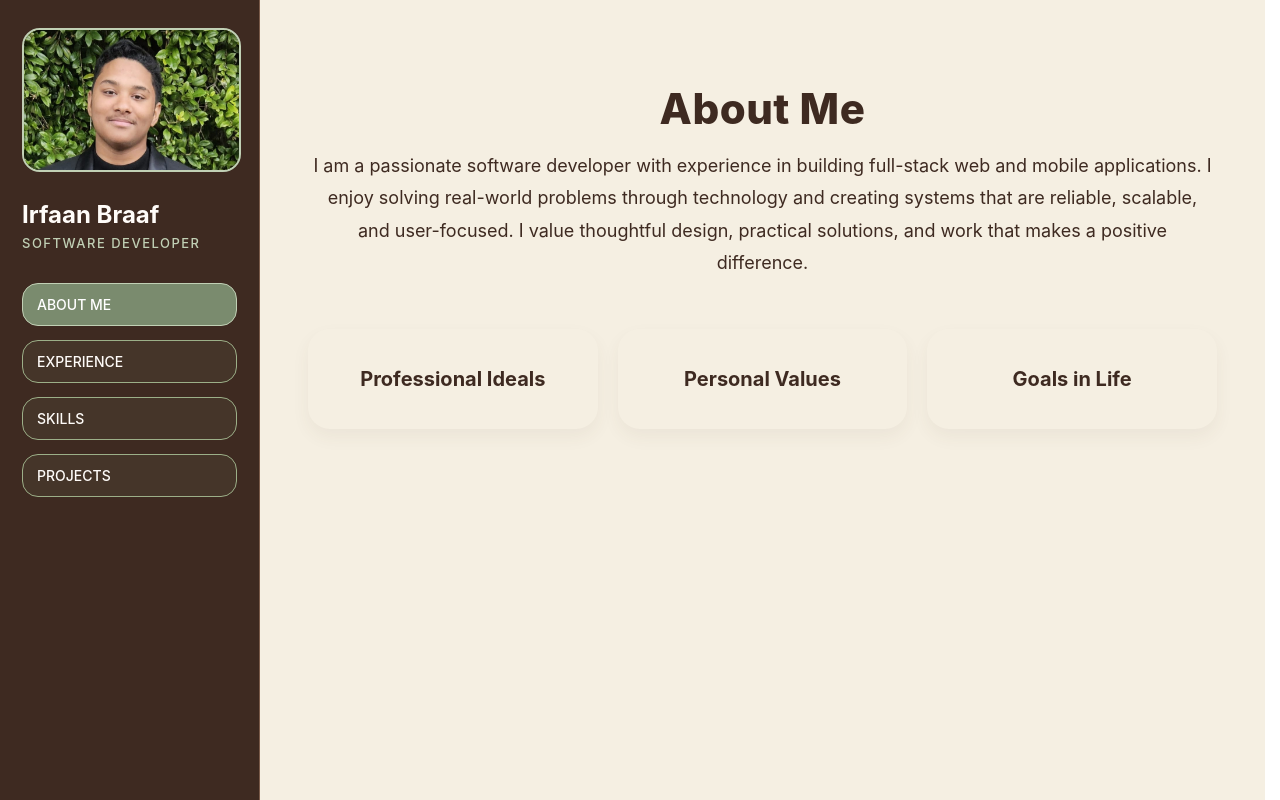
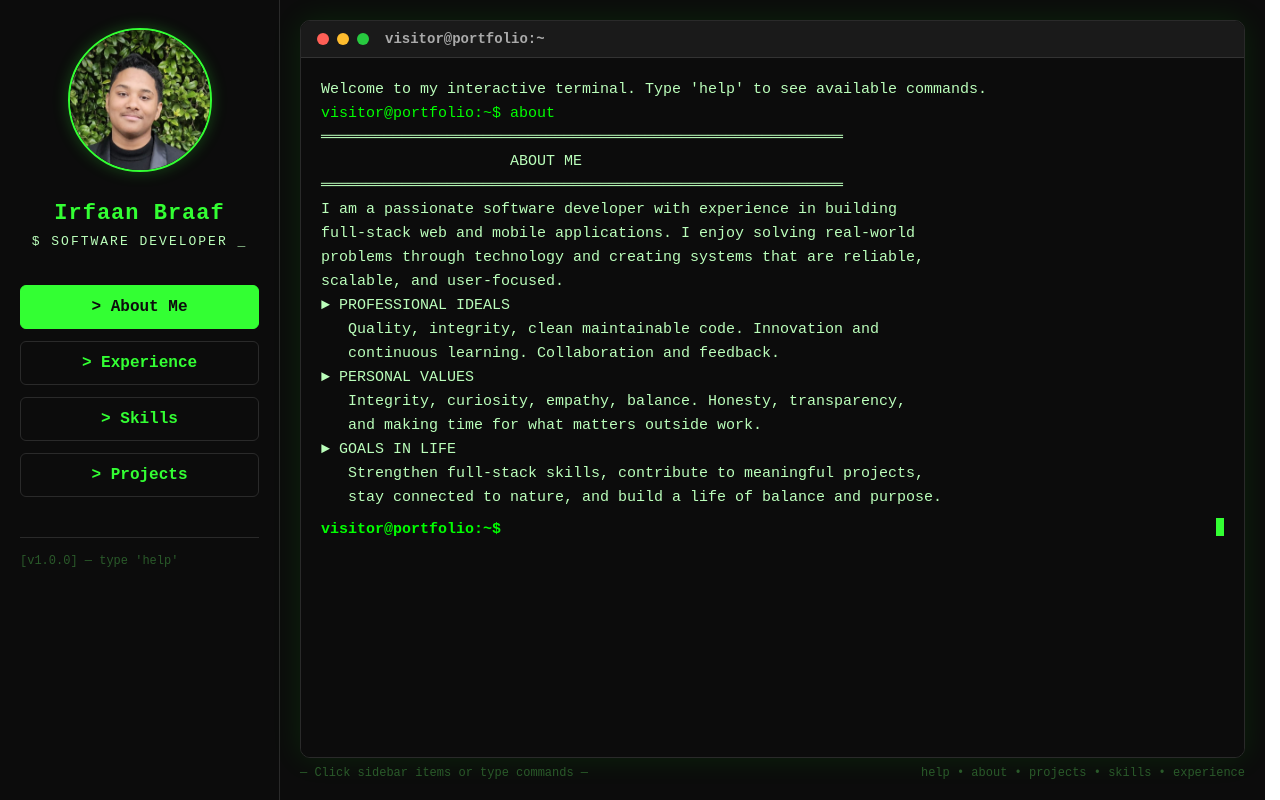
Before and after one commit to IrfaanBraaf/irfaan-portfolio, a React (Create React App) app: page / in a window 1280 px wide. Built offline with nearby package versions, Linux system fonts and the light colour scheme.

Commit message:
Update new style

```diff
--- a/src/components/Sidebar.js
+++ b/src/components/Sidebar.js
@@ -1,98 +1,123 @@
 /* eslint-disable */
-import { React } from "react";
-import { colors } from "../Config";
+import React from "react";
 import profileImg from "../images/profile.jpeg";
 
 export default function Sidebar({ activePage, onNavigate }) {
   const menuItems = ["About Me", "Experience", "Skills", "Projects"];
 
+  // Terminal‑inspired colors
+  const terminalGreen = "#33ff33";
+  const terminalDark = "#0c0c0c";
+  const terminalGray = "#1a1a1a";
+  const terminalBorder = "#2a2a2a";
+
   return (
     <div
       style={{
-        width: "260px",
-        background: colors.bark.dark,
-        color: colors.cream.light,
-        padding: "28px 22px",
-        minHeight: "100vh",
+        width: "280px",
+        background: terminalDark,
+        color: terminalGreen,
+        padding: "28px 20px",
+        height: "100vh",
         boxSizing: "border-box",
-        borderRight: `1px solid ${colors.bark.light}`,
+        borderRight: `1px solid ${terminalBorder}`,
+        fontFamily: "'Courier New', Courier, monospace",
+        overflowY: "auto",
       }}
     >
-
-      <div style={{ marginBottom: "24px" }}>
+      {/* Profile image */}
+      <div style={{ marginBottom: "24px", textAlign: "center" }}>
         <img
           src={profileImg}
           alt="Profile"
           style={{
-            width: "100%",
+            width: "140px",
             height: "140px",
             objectFit: "cover",
-            borderRadius: "18px",
-            border: `2px solid ${colors.sage.light}`,
+            borderRadius: "50%",
+            border: `2px solid ${terminalGreen}`,
+            boxShadow: `0 0 15px ${terminalGreen}40`,
           }}
         />
       </div>
 
-
-      <div style={{ marginBottom: "32px" }}>
+      {/* Name and title */}
+      <div style={{ marginBottom: "36px", textAlign: "center" }}>
         <h2
           style={{
             margin: 0,
-            fontSize: "24px",
-            fontWeight: 700,
-            color: colors.cream.light,
+            fontSize: "22px",
+            fontWeight: "bold",
+            color: terminalGreen,
+            letterSpacing: "1px",
           }}
         >
           Irfaan Braaf
         </h2>
-
         <h3
           style={{
-            margin: "6px 0 0 0",
+            margin: "8px 0 0 0",
             fontSize: "13px",
-            fontWeight: 500,
-            color: colors.sage.light,
-            letterSpacing: "1.5px",
+            fontWeight: "normal",
+            color: "#bbffbb",
             textTransform: "uppercase",
+            letterSpacing: "2px",
           }}
         >
-           Software Developer
+          $ Software Developer _
         </h3>
       </div>
 
-
+      {/* Navigation menu */}
+      <div>
         {menuItems.map((item) => (
           <div
             key={item}
             onClick={() => onNavigate(item)}
             style={{
-            margin: "14px 0",
-            padding: "12px 14px",
-            borderRadius: "16px",
+              margin: "12px 0",
+              padding: "12px 16px",
+              borderRadius: "6px",
               cursor: "pointer",
-            fontSize: "14px",
-            fontWeight: 500,
-            color: activePage === item ? "#fff" : colors.cream.light,
-            border: `1.5px solid ${activePage === item ? colors.sage.light : colors.sage.DEFAULT}`,
-            background: activePage === item ? colors.sage.dark : "rgba(156, 175, 136, 0.08)",
-            transition: "all 0.25s ease",
+              fontSize: "16px",
+              fontWeight: "bold",
+              color: activePage === item ? terminalDark : terminalGreen,
+              background: activePage === item ? terminalGreen : "transparent",
+              border: `1px solid ${activePage === item ? terminalGreen : terminalBorder}`,
+              transition: "all 0.2s ease",
+              fontFamily: "inherit",
+              textAlign: "center",
             }}
             onMouseEnter={(e) => {
-            e.currentTarget.style.background = colors.sage.dark;
-            e.currentTarget.style.color = "#fff";
-            e.currentTarget.style.borderColor = colors.sage.light;
-            e.currentTarget.style.transform = "translateX(6px)";
+              if (activePage !== item) {
+                e.currentTarget.style.background = "#1a3a1a";
+                e.currentTarget.style.borderColor = terminalGreen;
+              }
             }}
             onMouseLeave={(e) => {
-            e.currentTarget.style.background = activePage === item ? colors.sage.dark : "rgba(156, 175, 136, 0.08)";
-            e.currentTarget.style.color = activePage === item ? "#fff" : colors.cream.light;
-            e.currentTarget.style.borderColor = activePage === item ? colors.sage.light : colors.sage.DEFAULT;
-            e.currentTarget.style.transform = "translateX(0)";
+              if (activePage !== item) {
+                e.currentTarget.style.background = "transparent";
+                e.currentTarget.style.borderColor = terminalBorder;
+              }
             }}
           >
-          {item.toUpperCase()}
+            {`> ${item}`}
           </div>
         ))}
       </div>
+
+      {/* Status line */}
+      <div
+        style={{
+          marginTop: "40px",
+          fontSize: "12px",
+          color: "#2a5a2a",
+          borderTop: `1px solid ${terminalBorder}`,
+          paddingTop: "16px",
+        }}
+      >
+        [v1.0.0] — type 'help'
+      </div>
+    </div>
   );
 }
--- a/src/views/MainPage.js
+++ b/src/views/MainPage.js
@@ -1,166 +1,335 @@
 /* eslint-disable */
-import React, { useState } from "react";
-import { colors } from "../Config";
+import React, { useState, useEffect, useRef } from "react";
 
-export default function MainPage() {
-    const [hoveredCard, setHoveredCard] = useState(null);
-    const [lockedCard, setLockedCard] = useState(null);
+export default function MainPage({ externalCommand, onCommandProcessed }) {
+  const [command, setCommand] = useState("");
+  const [outputLines, setOutputLines] = useState([]);
+  const [typingText, setTypingText] = useState("");
+  const [showCursor, setShowCursor] = useState(true);
+  const terminalBodyRef = useRef(null);
+  const inputRef = useRef(null);
 
-    const cards = [
-        {
-            key: "professional",
-            title: "Professional Ideals",
-            text:
-                "My professional ideals guide every project. I believe in quality and integrity, which means writing clean, maintainable code that I can stand behind. I value innovation and continuous learning, always exploring new technologies to solve problems creatively. Collaboration is also key: I work closely with teammates and clients, sharing ideas and feedback to build the best possible product.",
-        },
-        {
-            key: "values",
-            title: "Personal Values",
-            text:
-                "Integrity, curiosity, empathy, and balance shape how I live and work. I value honesty and transparency, and I take responsibility for what I do. I enjoy learning continuously, growing through new experiences, and understanding different perspectives. I also believe in making time for family, well-being, and the things that keep life meaningful outside of work.",
-        },
-        {
-            key: "goals",
-            title: "Goals in Life",
-            text:
-                "My goals reflect both growth and purpose. Professionally, I aim to strengthen my full-stack development skills, contribute to meaningful projects, and eventually lead work that makes a real impact. Personally, I want to keep learning, stay connected to nature, and build a life that balances success, peace, and contribution to others.",
-        },
-    ];
+  const welcomeMsg =
+    "Welcome to my interactive terminal. Type 'help' to see available commands.";
 
-    const activeCard = lockedCard || hoveredCard;
+  // Welcome typing animation
+  useEffect(() => {
+    let i = 0;
+    const interval = setInterval(() => {
+      setTypingText(welcomeMsg.slice(0, i));
+      i++;
+      if (i > welcomeMsg.length) {
+        clearInterval(interval);
+        setOutputLines((prev) => [
+          ...prev,
+          { type: "output", content: welcomeMsg },
+          { type: "output", content: "" },
+        ]);
+        // After welcome finishes, automatically run "about"
+        setTimeout(() => {
+          executeCommand("about");
+        }, 300);
+      }
+    }, 40);
+    return () => clearInterval(interval);
+  }, []);
+
+  // Blinking cursor
+  useEffect(() => {
+    const blinkInterval = setInterval(() => {
+      setShowCursor((prev) => !prev);
+    }, 530);
+    return () => clearInterval(blinkInterval);
+  }, []);
+
+  // Auto-scroll
+  useEffect(() => {
+    if (terminalBodyRef.current) {
+      terminalBodyRef.current.scrollTop = terminalBodyRef.current.scrollHeight;
+    }
+  }, [outputLines]);
+
+  // Focus input
+  useEffect(() => {
+    inputRef.current?.focus();
+  }, []);
+
+  // Listen for external command from sidebar
+  useEffect(() => {
+    if (externalCommand && externalCommand.trim() !== "") {
+      executeCommand(externalCommand);
+      if (onCommandProcessed) onCommandProcessed();
+    }
+  }, [externalCommand]);
+
+  const executeCommand = (cmd) => {
+    const trimmedCmd = cmd.trim().toLowerCase();
+    if (!trimmedCmd) return;
+
+    // Add command line to output
+    setOutputLines((prev) => [
+      ...prev,
+      { type: "command", content: `visitor@portfolio:~$ ${cmd}` },
+    ]);
+
+    let response = "";
+    let responseType = "output";
+
+    switch (trimmedCmd) {
+      case "help":
+        response =
+          "Available commands:\n" +
+          "  about       - Learn about my professional ideals, values, and goals\n" +
+          "  projects    - See a list of my projects\n" +
+          "  experience  - View my work experience\n" +
+          "  skills      - Check out my technical skills\n" +
+          "  clear       - Clear the terminal screen\n" +
+          "  help        - Show this help message";
+        break;
+      case "about":
+        response = formatAboutOutput();
+        break;
+      case "projects":
+        response = formatProjectsOutput();
+        break;
+      case "experience":
+        response = formatExperienceOutput();
+        break;
+      case "skills":
+        response = formatSkillsOutput();
+        break;
+      case "clear":
+        setOutputLines([]);
+        return;
+      default:
+        response = `Command not found: ${trimmedCmd}. Type 'help' for available commands.`;
+        responseType = "error";
+    }
+
+    if (response) {
+      const lines = response.split("\n");
+      lines.forEach((line) => {
+        setOutputLines((prev) => [...prev, { type: responseType, content: line }]);
+      });
+      setOutputLines((prev) => [...prev, { type: "output", content: "" }]);
+    }
+  };
+
+  const handleCommandSubmit = (e) => {
+    e.preventDefault();
+    executeCommand(command);
+    setCommand("");
+  };
+
+  // Formatting functions (unchanged from your original)
+  const formatAboutOutput = () => {
+    return (
+      "══════════════════════════════════════════════════════════\n" +
+      "                     ABOUT ME\n" +
+      "══════════════════════════════════════════════════════════\n\n" +
+      "I am a passionate software developer with experience in building\n" +
+      "full-stack web and mobile applications. I enjoy solving real-world\n" +
+      "problems through technology and creating systems that are reliable,\n" +
+      "scalable, and user-focused.\n\n" +
+      "► PROFESSIONAL IDEALS\n" +
+      "   Quality, integrity, clean maintainable code. Innovation and\n" +
+      "   continuous learning. Collaboration and feedback.\n\n" +
+      "► PERSONAL VALUES\n" +
+      "   Integrity, curiosity, empathy, balance. Honesty, transparency,\n" +
+      "   and making time for what matters outside work.\n\n" +
+      "► GOALS IN LIFE\n" +
+      "   Strengthen full-stack skills, contribute to meaningful projects,\n" +
+      "   stay connected to nature, and build a life of balance and purpose."
+    );
+  };
+
+  const formatProjectsOutput = () => {
+    return (
+      "══════════════════════════════════════════════════════════\n" +
+      "                    PROJECTS\n" +
+      "══════════════════════════════════════════════════════════\n\n" +
+      "📁 Project Alpha\n" +
+      "   A full-stack e-commerce platform with React and Node.js\n" +
+      "   Tech: React, Express, MongoDB, Stripe\n\n" +
+      "📁 TaskFlow\n" +
+      "   Collaborative task management app with real-time updates\n" +
+      "   Tech: Next.js, Tailwind, Prisma, PostgreSQL\n\n" +
+      "📁 WeatherDash\n" +
+      "   Beautiful weather dashboard with interactive maps\n" +
+      "   Tech: TypeScript, D3.js, OpenWeather API"
+    );
+  };
+
+  const formatExperienceOutput = () => {
+    return (
+      "══════════════════════════════════════════════════════════\n" +
+      "                   WORK EXPERIENCE\n" +
+      "══════════════════════════════════════════════════════════\n\n" +
+      "► Senior Developer @ TechCorp (2022–Present)\n" +
+      "   - Lead frontend architecture for customer dashboard\n" +
+      "   - Mentored junior developers, improved performance by 40%\n\n" +
+      "► Full-Stack Engineer @ StartupX (2020–2022)\n" +
+      "   - Built scalable microservices with Node.js and Docker\n" +
+      "   - Implemented CI/CD pipelines and reduced deploy time\n\n" +
+      "► Junior Developer @ WebAgency (2018–2020)\n" +
+      "   - Developed responsive websites for clients\n" +
+      "   - Collaborated with designers to deliver pixel-perfect UIs"
+    );
+  };
+
+  const formatSkillsOutput = () => {
+    return (
+      "══════════════════════════════════════════════════════════\n" +
+      "                    TECHNICAL SKILLS\n" +
+      "══════════════════════════════════════════════════════════\n\n" +
+      "Languages:   JavaScript (ES6+), TypeScript, Python, Go\n" +
+      "Frontend:    React, Next.js, Vue, Tailwind CSS\n" +
+      "Backend:     Node.js, Express, Django, FastAPI\n" +
+      "Databases:   PostgreSQL, MongoDB, Redis\n" +
+      "DevOps:      Docker, Kubernetes, GitHub Actions, AWS\n" +
+      "Tools:       Git, Webpack, Vite, Figma"
+    );
+  };
 
   return (
     <div
       style={{
         flex: 1,
-
-                padding: "48px",
-                background: colors.sand.light,
-                color: colors.bark.dark,
+        height: "100vh",
+        display: "flex",
+        flexDirection: "column",
+        background: "#0c0c0c",
+        fontFamily: "'Courier New', Courier, monospace",
+        color: "#33ff33",
+        padding: "20px",
         boxSizing: "border-box",
       }}
     >
-            <section style={{ marginBottom: "50px" }}>
       <div
         style={{
-                        maxWidth: "900px",
-                        margin: "0 auto",
-                        textAlign: "center",
+          flex: 1,
+          display: "flex",
+          flexDirection: "column",
+          background: "#0a0a0a",
+          border: "1px solid #2a2a2a",
+          borderRadius: "10px",
+          overflow: "hidden",
+          boxShadow: "0 0 30px rgba(0, 255, 0, 0.1)",
         }}
       >
-                    <h1
+        {/* Terminal header */}
+        <div
           style={{
-                            marginBottom: "16px",
-                            color: colors.bark.dark,
-                            fontSize: "42px",
-                            fontWeight: 800,
-                            letterSpacing: "0.5px",
+            background: "#1a1a1a",
+            padding: "10px 16px",
+            display: "flex",
+            alignItems: "center",
+            borderBottom: "1px solid #333",
           }}
         >
-                        About Me
-                    </h1>
+          <div style={{ display: "flex", gap: "8px" }}>
+            <span style={{ width: 12, height: 12, borderRadius: "50%", background: "#ff5f56" }} />
+            <span style={{ width: 12, height: 12, borderRadius: "50%", background: "#ffbd2e" }} />
+            <span style={{ width: 12, height: 12, borderRadius: "50%", background: "#27c93f" }} />
+          </div>
+          <div style={{ marginLeft: 16, color: "#aaa", fontSize: 14, fontWeight: "bold" }}>
+            visitor@portfolio:~
+          </div>
+        </div>
 
-                    <p
+        {/* Terminal body */}
+        <div
+          ref={terminalBodyRef}
           style={{
-                            lineHeight: "1.8",
-                            fontSize: "18px",
-                            color: colors.bark.dark,
-                            margin: 0,
+            flex: 1,
+            padding: "20px",
+            overflowY: "auto",
+            fontSize: "15px",
+            lineHeight: "1.6",
+            background: "#0c0c0c",
+          }}
+          onClick={() => inputRef.current?.focus()}
+        >
+          {/* Typing animation (only while welcome is being typed) */}
+          {typingText && outputLines.length === 0 && (
+            <div style={{ display: "flex" }}>
+              <span style={{ color: "#00ff00", marginRight: 8 }}>$</span>
+              <span>{typingText}</span>
+              <span
+                style={{
+                  display: "inline-block",
+                  width: 8,
+                  height: "1.2em",
+                  background: showCursor ? "#33ff33" : "transparent",
+                  marginLeft: 2,
+                }}
+              />
+            </div>
+          )}
+
+          {/* Output lines */}
+          {outputLines.map((line, index) => (
+            <div
+              key={index}
+              style={{
+                color: line.type === "command" ? "#00ff00" : line.type === "error" ? "#ff6666" : "#bbffbb",
+                whiteSpace: "pre-wrap",
+                wordBreak: "break-word",
               }}
             >
-                        I am a passionate software developer with experience in building
-                        full-stack web and mobile applications. I enjoy solving real-world
-                        problems through technology and creating systems that are
-                        reliable, scalable, and user-focused. I value thoughtful design,
-                        practical solutions, and work that makes a positive difference.
-                    </p>
+              {line.content}
             </div>
-            </section>
+          ))}
 
-            <section>
+          {/* Input line */}
+          <form onSubmit={handleCommandSubmit} style={{ display: "flex", marginTop: 8 }}>
+            <span style={{ color: "#00ff00", marginRight: 8, fontWeight: "bold" }}>
+              visitor@portfolio:~$
+            </span>
+            <input
+              ref={inputRef}
+              type="text"
+              value={command}
+              onChange={(e) => setCommand(e.target.value)}
+              style={{
+                background: "transparent",
+                border: "none",
+                outline: "none",
+                color: "#33ff33",
+                fontFamily: "inherit",
+                fontSize: "15px",
+                flex: 1,
+                caretColor: "#00ff00",
+              }}
+              autoFocus
+              spellCheck={false}
+            />
+            <span
+              style={{
+                display: "inline-block",
+                width: 8,
+                height: "1.2em",
+                background: showCursor ? "#33ff33" : "transparent",
+                marginLeft: 2,
+              }}
+            />
+          </form>
+        </div>
+      </div>
+
+      {/* Status bar */}
       <div
         style={{
-                        display: "grid",
-                        gridTemplateColumns: "repeat(auto-fit, minmax(240px, 1fr))",
-                        gap: "20px",
-                        alignItems: "start",
+          marginTop: 8,
+          color: "#2a5a2a",
+          fontSize: 12,
+          display: "flex",
+          justifyContent: "space-between",
         }}
       >
-                    {cards.map((card) => {
-                        const isExpanded = activeCard === card.key;
-
-                        return (
-                            <div
-                                key={card.key}
-                                onMouseEnter={() => setHoveredCard(card.key)}
-                                onMouseLeave={() => setHoveredCard(null)}
-                                onClick={() =>
-                                    setLockedCard((prev) =>
-                                        prev === card.key ? null : card.key
-                                    )
-                                }
-                                style={{
-                                    background: isExpanded
-                                        ? colors.sage50
-                                        : colors.sage100,
-                                    border: `1.5px solid ${isExpanded ? colors.sage600 : colors.sage200
-                                        }`,
-                                    borderRadius: "22px",
-                                    padding: isExpanded ? "22px" : "14px 18px",
-                                    cursor: "pointer",
-                                    boxShadow: isExpanded
-                                        ? "0 14px 30px rgba(92, 64, 51, 0.12)"
-                                        : "0 8px 18px rgba(92, 64, 51, 0.06)",
-                                    transition: "all 0.25s ease",
-                                    transform: isExpanded ? "translateY(-6px)" : "translateY(0)",
-                                    overflow: "hidden",
-                                    minHeight: isExpanded ? "280px" : "72px",
-                                    display: "flex",
-                                    flexDirection: "column",
-                                    justifyContent: "center",
-                                    alignItems: "center",
-                                    textAlign: "center",
-                                }}
-                            >
-                                <h2
-                                    style={{
-                                        margin: 0,
-                                        fontSize: "20px",
-                                        color: colors.bark.dark,
-                                        fontWeight: 700,
-                                        width: "100%",
-                                    }}
-                                >
-                                    {card.title}
-                                </h2>
-
-                                <div
-                                    style={{
-                                        marginTop: isExpanded ? "14px" : "0px",
-                                        maxHeight: isExpanded ? "500px" : "0px",
-                                        opacity: isExpanded ? 1 : 0,
-                                        overflow: "hidden",
-                                        transition: "all 0.25s ease",
-                                        width: "100%",
-                                    }}
-                                >
-                                    <p
-                                        style={{
-                                            margin: 0,
-                                            lineHeight: "1.7",
-                                            color: colors.bark.dark,
-                                            fontSize: "15px",
-                                            textAlign: "left",
-                                        }}
-                                    >
-                                        {card.text}
-                                    </p>
+        <span>— Click sidebar items or type commands —</span>
+        <span>help • about • projects • skills • experience</span>
       </div>
     </div>
   );
-                    })}
-                </div>
-            </section>
-        </div>
-    );
 }
```
Lines whose indentation alone changed are shown as unchanged.
